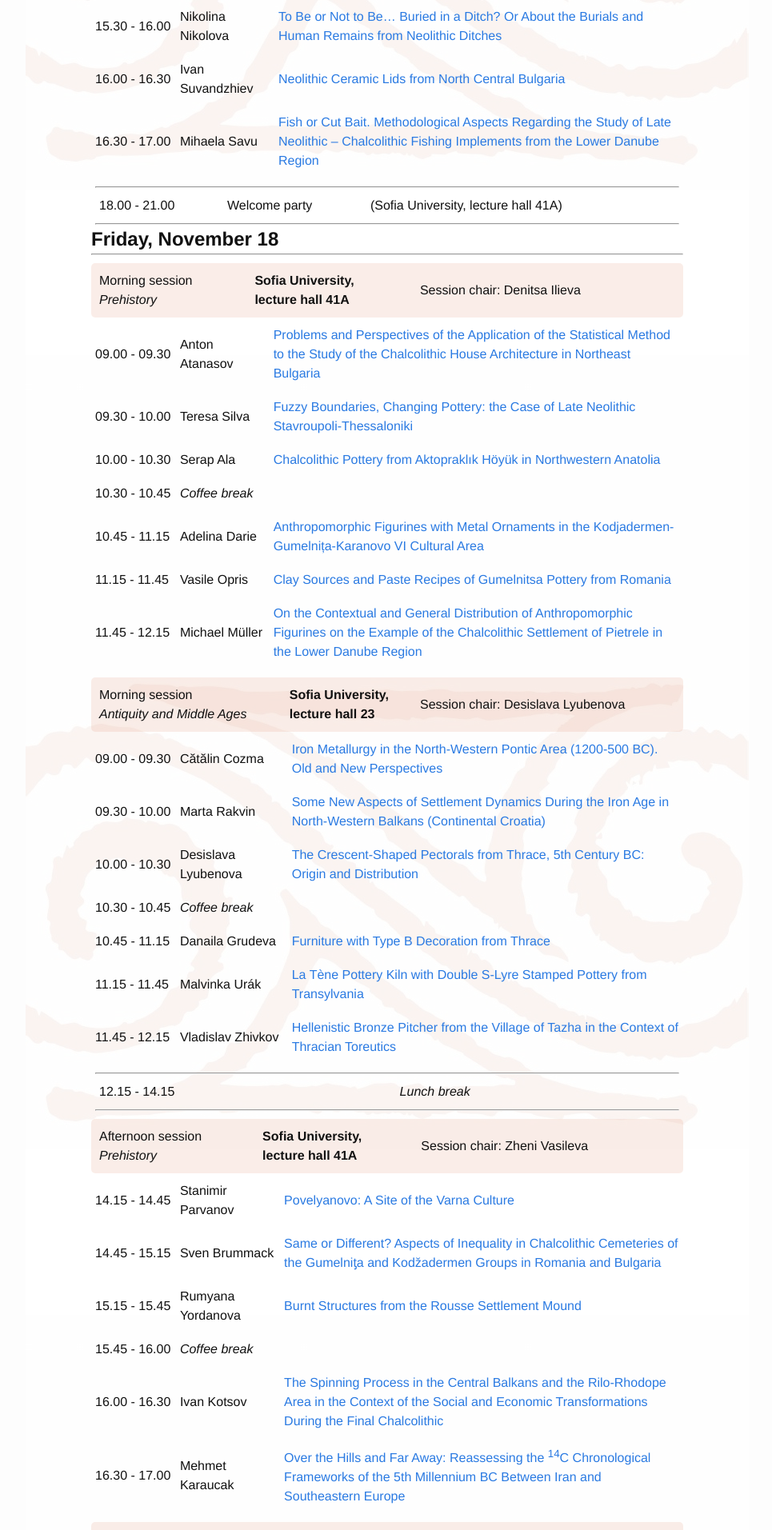
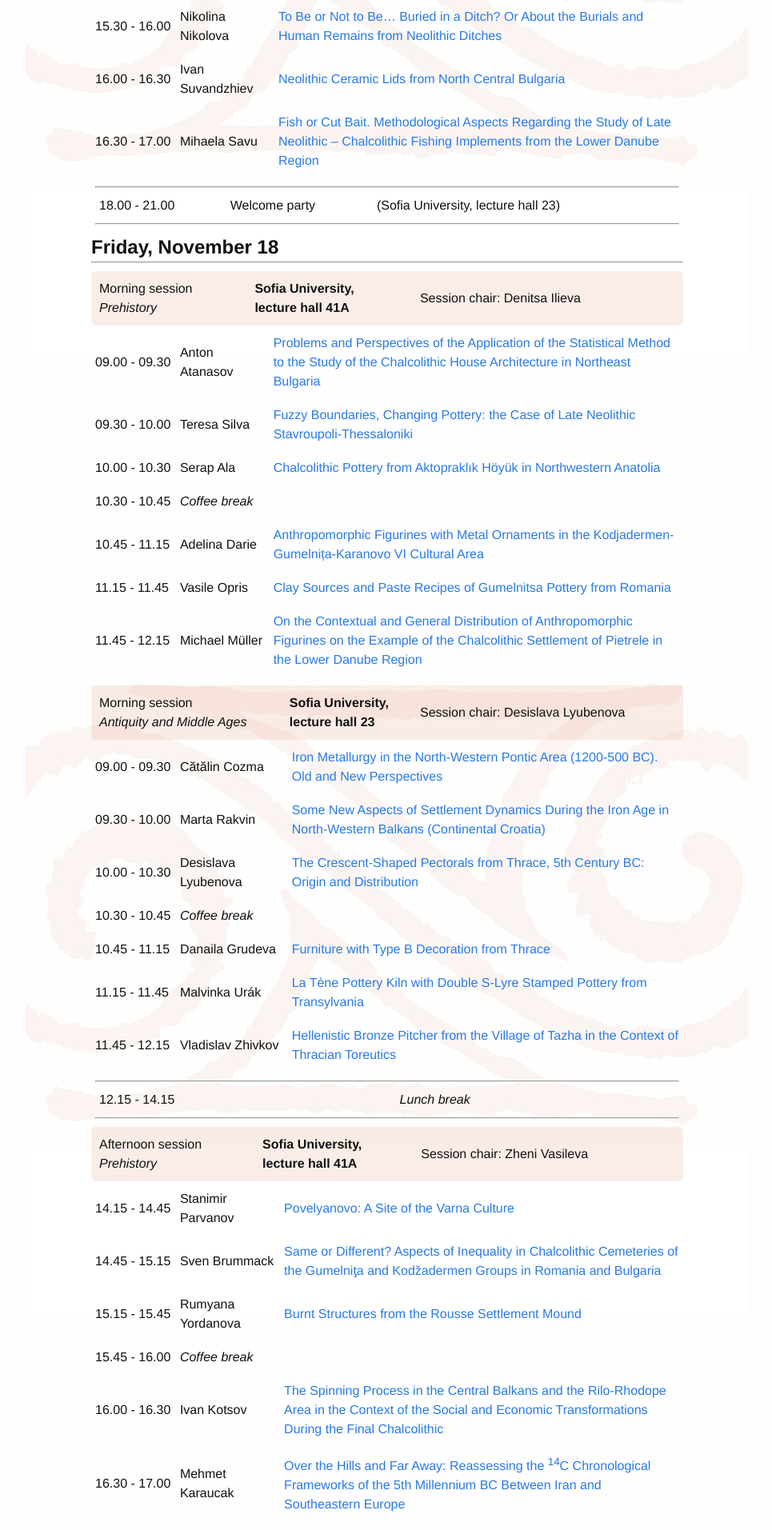
Before and after one commit to balkan-archaeology/balkan-archaeology.github.io, a Jekyll site: the page built from schedule.md, in a window 1280 px wide. Shown: the part 756-2669 px from the top of the page at 80% size, without its empty margins (156-1121 px from the left). Built offline with Jekyll 4.4.1, drawn with Linux system fonts in a browser that asks for light colours.

Commit message:
Update welcome party location in schedule.

```diff
--- a/css/main.scss
+++ b/css/main.scss
@@ -149,6 +149,7 @@ ul {
 .schedule-date {
     font-weight: bold;
     font-size: 1.5em;
+    margin-top: 10px;
 }
 
 .schedule-contents-table {
--- a/schedule.md
+++ b/schedule.md
@@ -81,7 +81,7 @@ Programme available as PDF [with background](/programme.pdf) and
 <div class="schedule-break"><hr/><table><tr>
      <td>18.00 - 21.00</td>
      <td>Welcome party</td>
-     <td>(Sofia University, lecture hall 41A)</td>
+     <td>(Sofia University, lecture hall 23)</td>
 </tr></table><hr/></div>
 
 <div class="schedule-date" id="18-november">Friday, November 18</div>
```
